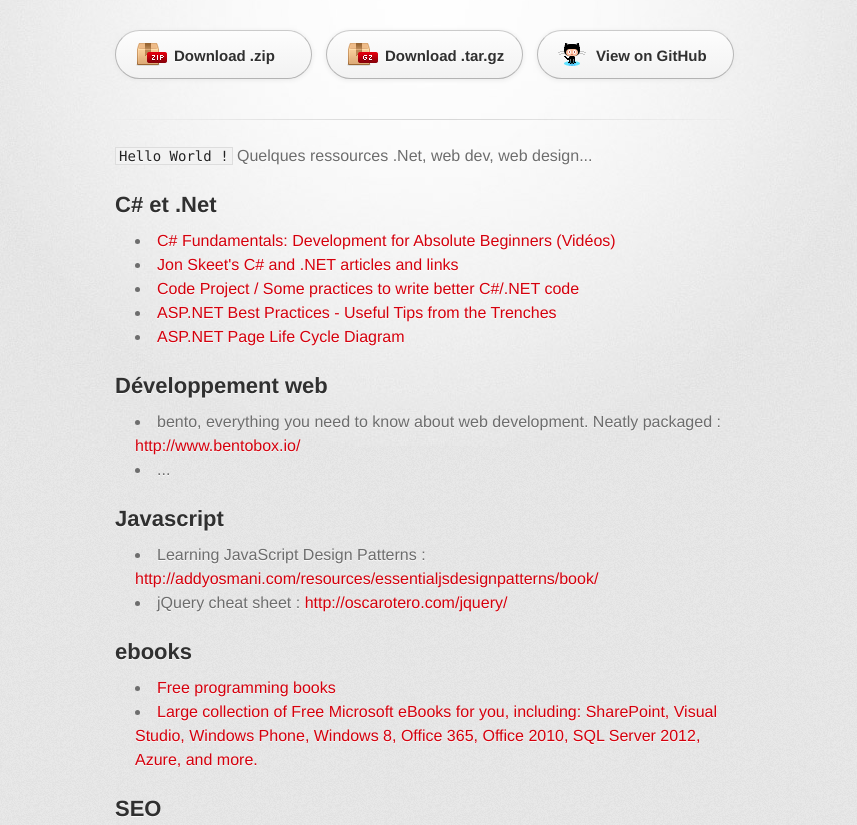
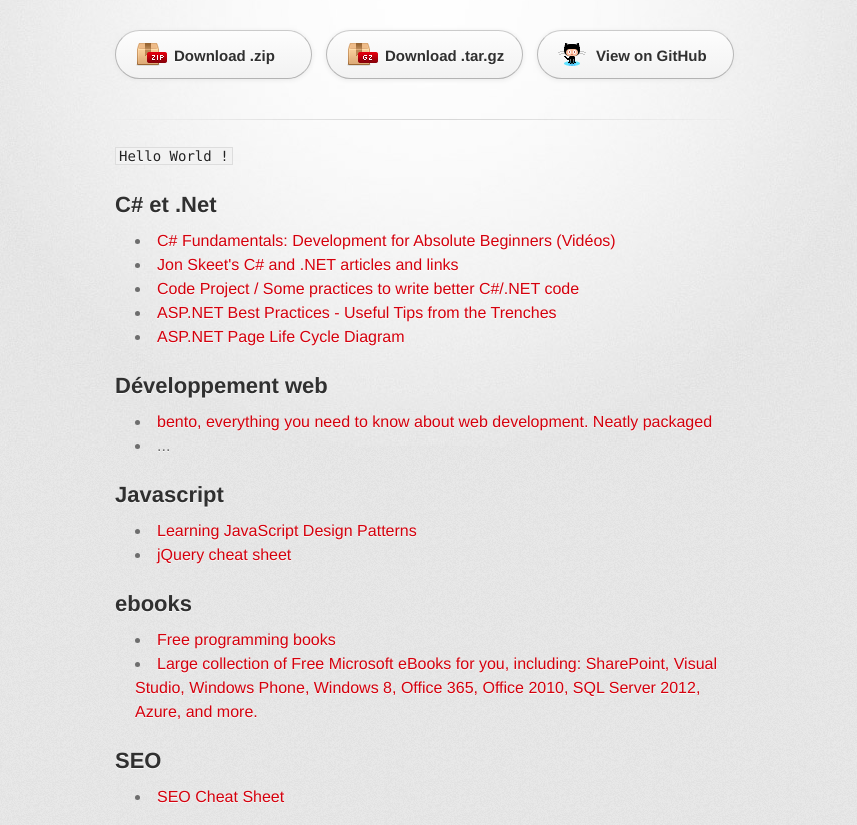
Before and after one commit to tom4te/Ressources, a plain HTML site: page index.html in a window 1280 px wide. Shown: the part 127-952 px from the top of the page, without its empty margins (215-1072 px from the left). Drawn offline with Linux system fonts and the light colour scheme; a web font is replaced by a local one.

Commit message:
Create gh-pages branch via GitHub

```diff
--- a/index.html
+++ b/index.html
@@ -31,8 +31,7 @@
         <hr>
 
         <section id="main_content">
-          <p><code>Hello World !</code>
-Quelques ressources .Net, web dev, web design...</p>
+          <p><code>Hello World !</code></p>
 
 <h2>
 <a name="c-et-net" class="anchor" href="#c-et-net"><span class="octicon octicon-link"></span></a>C# et .Net</h2>
@@ -47,17 +46,14 @@ Quelques ressources .Net, web dev, web design...</p>
 <a name="d%C3%A9veloppement-web" class="anchor" href="#d%C3%A9veloppement-web"><span class="octicon octicon-link"></span></a>Développement web</h2>
 
 <ul>
-<li>bento, everything you need to know about web development. Neatly packaged : <a href="http://www.bentobox.io/">http://www.bentobox.io/</a>
-</li>
+<li><a href="http://www.bentobox.io/">bento, everything you need to know about web development. Neatly packaged</a></li>
 <li>...</li>
 </ul><h2>
 <a name="javascript" class="anchor" href="#javascript"><span class="octicon octicon-link"></span></a>Javascript</h2>
 
 <ul>
-<li>Learning JavaScript Design Patterns : <a href="http://addyosmani.com/resources/essentialjsdesignpatterns/book/">http://addyosmani.com/resources/essentialjsdesignpatterns/book/</a>
-</li>
-<li>jQuery cheat sheet : <a href="http://oscarotero.com/jquery/">http://oscarotero.com/jquery/</a>
-</li>
+<li><a href="http://addyosmani.com/resources/essentialjsdesignpatterns/book/">Learning JavaScript Design Patterns</a></li>
+<li><a href="http://oscarotero.com/jquery/">jQuery cheat sheet</a></li>
 </ul><h2>
 <a name="ebooks" class="anchor" href="#ebooks"><span class="octicon octicon-link"></span></a>ebooks</h2>
 
@@ -68,8 +64,7 @@ Quelques ressources .Net, web dev, web design...</p>
 <a name="seo" class="anchor" href="#seo"><span class="octicon octicon-link"></span></a>SEO</h2>
 
 <ul>
-<li>SEO Cheat Sheet : <a href="http://d2eeipcrcdle6.cloudfront.net/seo-cheat-sheet/SEOCheatSheet_2-2013.pdf">http://d2eeipcrcdle6.cloudfront.net/seo-cheat-sheet/SEOCheatSheet_2-2013.pdf</a>
-</li>
+<li><a href="http://d2eeipcrcdle6.cloudfront.net/seo-cheat-sheet/SEOCheatSheet_2-2013.pdf">SEO Cheat Sheet</a></li>
 </ul>
         </section>
 
```
Also changed, not shown: params.json (+1 -1 lines).
